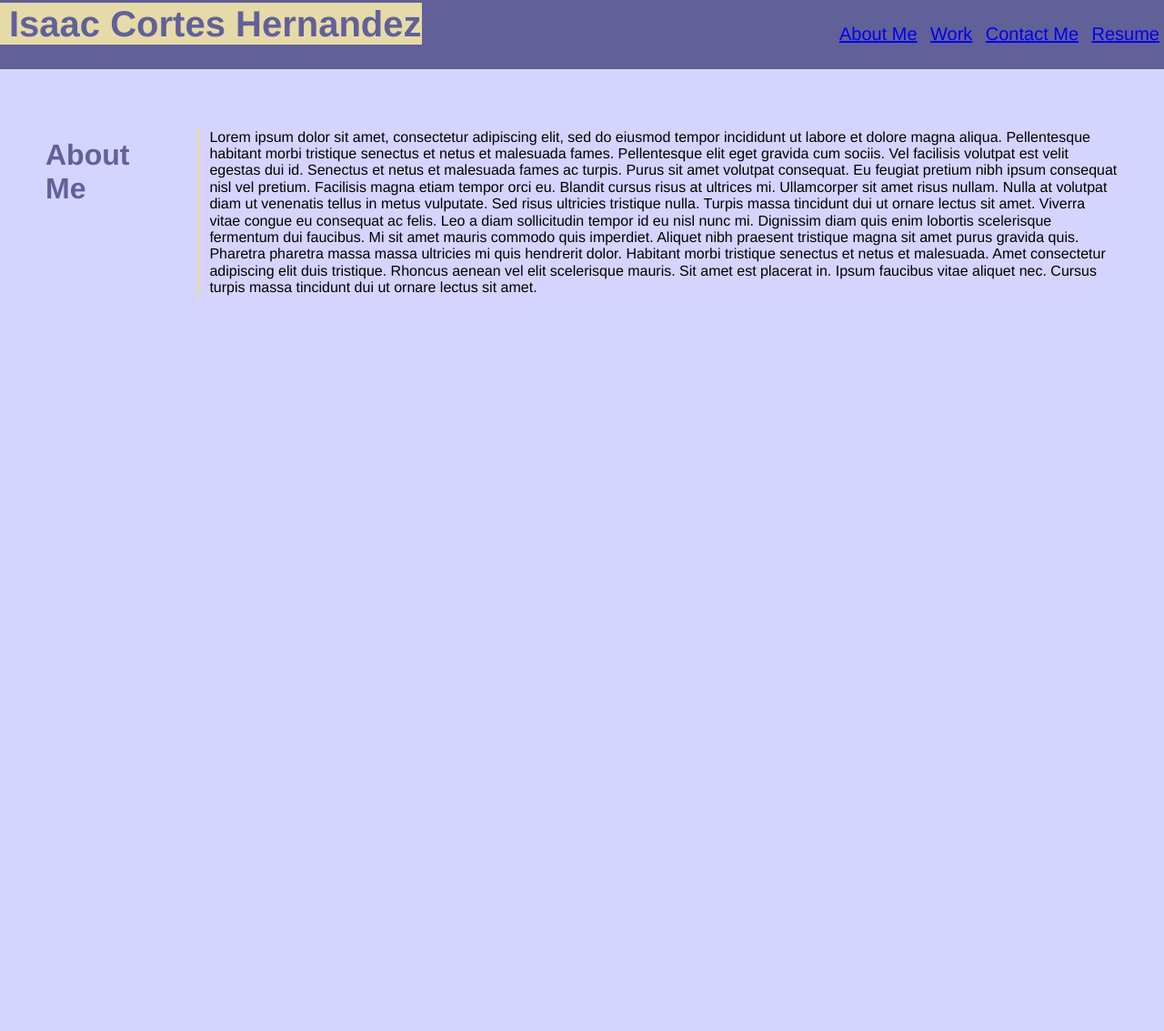
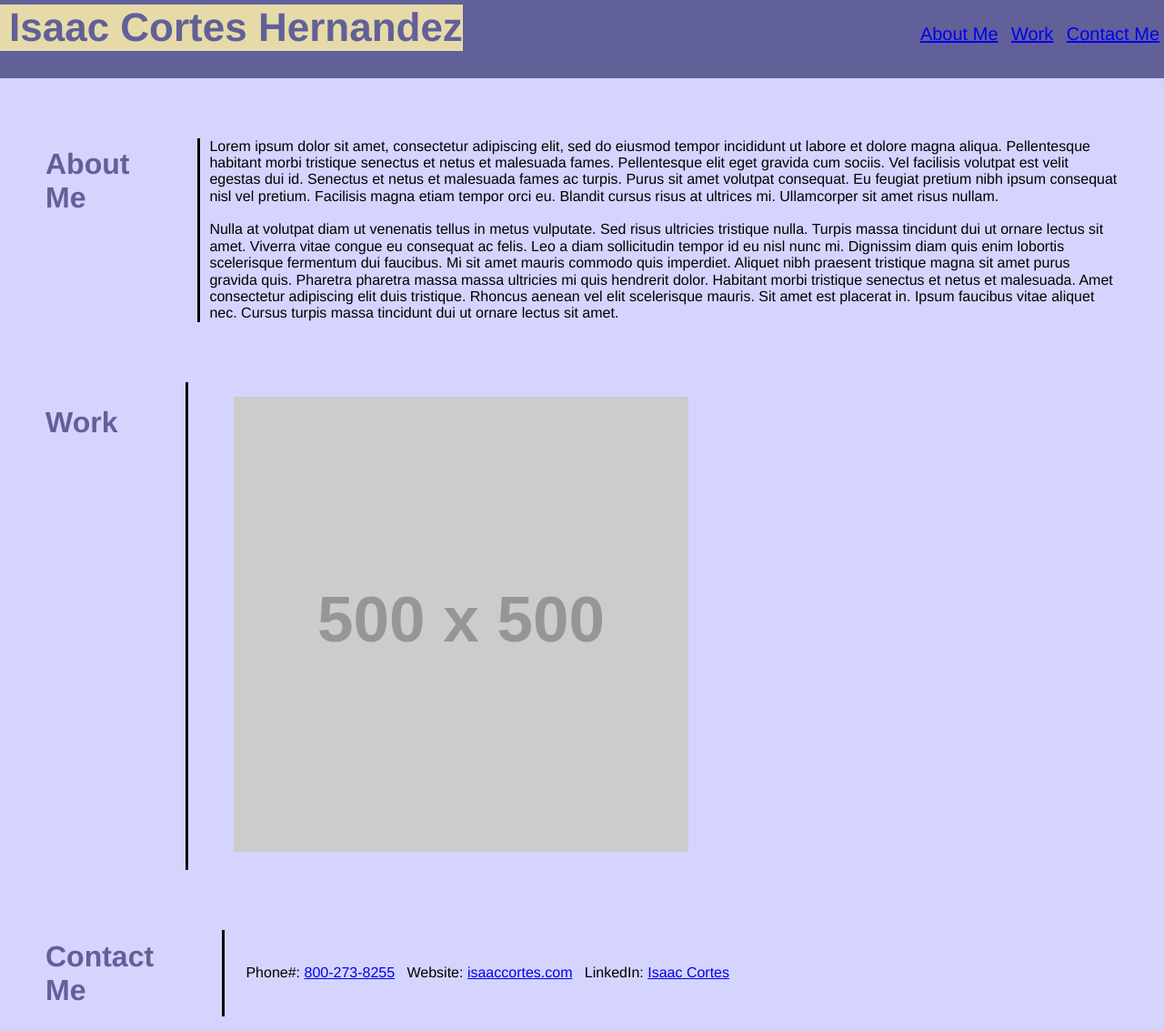
Before and after one commit to icortes/my-first-portfolio, a plain HTML site: page index.html in a window 1280 px wide. Shown: the part 24-1157 px from the top of the page at 91% size. Before the commit the page ends 800 px from the top, so only its background shows below. Drawn offline with Linux system fonts and the light colour scheme; placeholder pictures from the web are drawn by us.

Commit message:
created work and contact me section with corresponding css

```diff
--- a/assets/css/style.css
+++ b/assets/css/style.css
@@ -21,7 +21,7 @@ header{
 }
 
 header .name{
-    font-size: 250%;
+    font-size: 275%;
     color: var(--heavyColor);
     padding-left: 10px;
     background-color: var(--complimentary);
@@ -49,29 +49,38 @@ header nav ul li{
 
 main{
     display: flex;
-    align-items: flex-start;
+    flex-wrap: wrap;
     width: 100%;
 }
 
-.about-me-container{
+.container{
     display: flex;
     padding-top: 50px;
+    min-width: 800px;
 }
 
 h2{
     font-size: 200%;
     padding-left: 50px;
     padding-right: 75px;
-    flex-grow: 1;
     color: var(--heavyColor);
 
 }
 
-
-#about-me-p{
+.items{
     padding-left: 10px;
     padding-right: 50px;
     border-left: solid;
-    border-color: var(--complimentary);
-    flex-grow: 3;
+    border-color: black;
 }
+
+#contact-list{
+    display:flex;
+    justify-content: space-evenly;
+    position: relative;
+    align-items: center;
+    width: 100%;
+}
+#contact-list li{
+    display: inline;
+}
--- a/index.html
+++ b/index.html
@@ -18,22 +18,21 @@
                 <li><a href="#about-me">About Me</a></li>
                 <li><a href="#work">Work</a></li>
                 <li><a href="#contact-me">Contact Me</a></li>
-                <li><a href="#resume">Resume</a></li>
             </ul>
         </nav>
     </header>
 
     <main>
-        <article class="about-me-container">
-            <h2>About Me</h2>
-            <p id="about-me-p">
+        <article class="container">
+            <h2 id="about-me">About Me</h2>
+            <p class="items">
                 Lorem ipsum dolor sit amet, consectetur adipiscing elit, sed do eiusmod tempor incididunt ut labore et
                 dolore magna aliqua. Pellentesque habitant morbi tristique senectus et netus et malesuada fames.
                 Pellentesque elit eget gravida cum sociis. Vel facilisis volutpat est velit egestas dui id. Senectus et
                 netus et malesuada fames ac turpis. Purus sit amet volutpat consequat. Eu feugiat pretium nibh ipsum
                 consequat nisl vel pretium. Facilisis magna etiam tempor orci eu. Blandit cursus risus at ultrices mi.
                 Ullamcorper sit amet risus nullam.
-
+                <br><br>
                 Nulla at volutpat diam ut venenatis tellus in metus vulputate. Sed risus ultricies tristique nulla.
                 Turpis
                 massa tincidunt dui ut ornare lectus sit amet. Viverra vitae congue eu consequat ac felis. Leo a diam
@@ -46,6 +45,24 @@
                 tincidunt dui ut ornare lectus sit amet.
             </p>
         </article>
+
+        <article class="container">
+            <h2 id="work">Work</h2>
+            <section class="items">
+                <figure>
+                    <img alt="image of first project" src="https://via.placeholder.com/500">
+                </figure>
+            </section>
+        </article>
+
+        <article class="container">
+            <h2 id="contact-me">Contact Me</h2>
+            <ul class="items" id="contact-list">
+                <li>Phone#: <a href="tel:800-273-8255">800-273-8255</a></li>
+                <li>Website: <a href="https://www.isaaccortes.com" target="_blank" rel="noopener noreferrer">isaaccortes.com</a></li>
+                <li>LinkedIn: <a href="https://www.linkedin.com/in/cortes-isaac/" target="_blank" rel="noopener noreferrer">Isaac Cortes</a></li>
+            </ul>
+        </article>
     </main>
 
     <footer>
```
